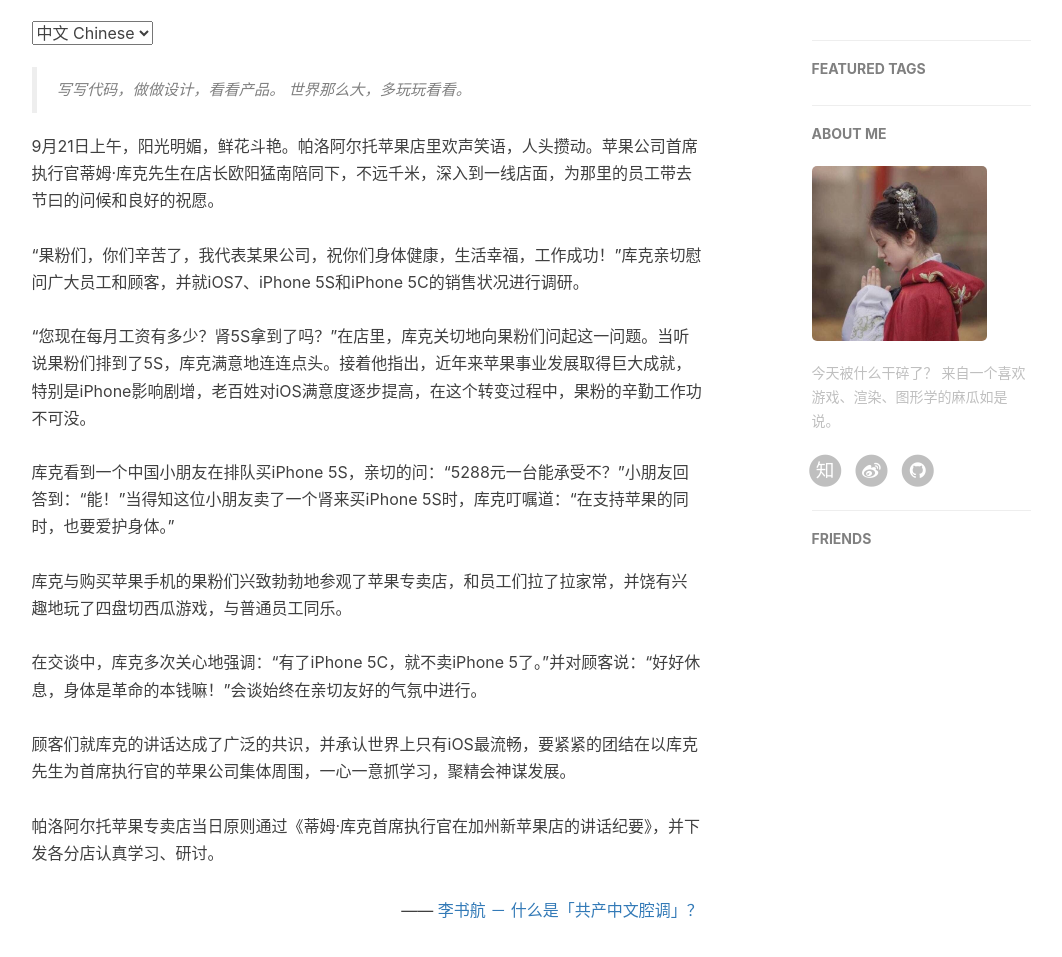
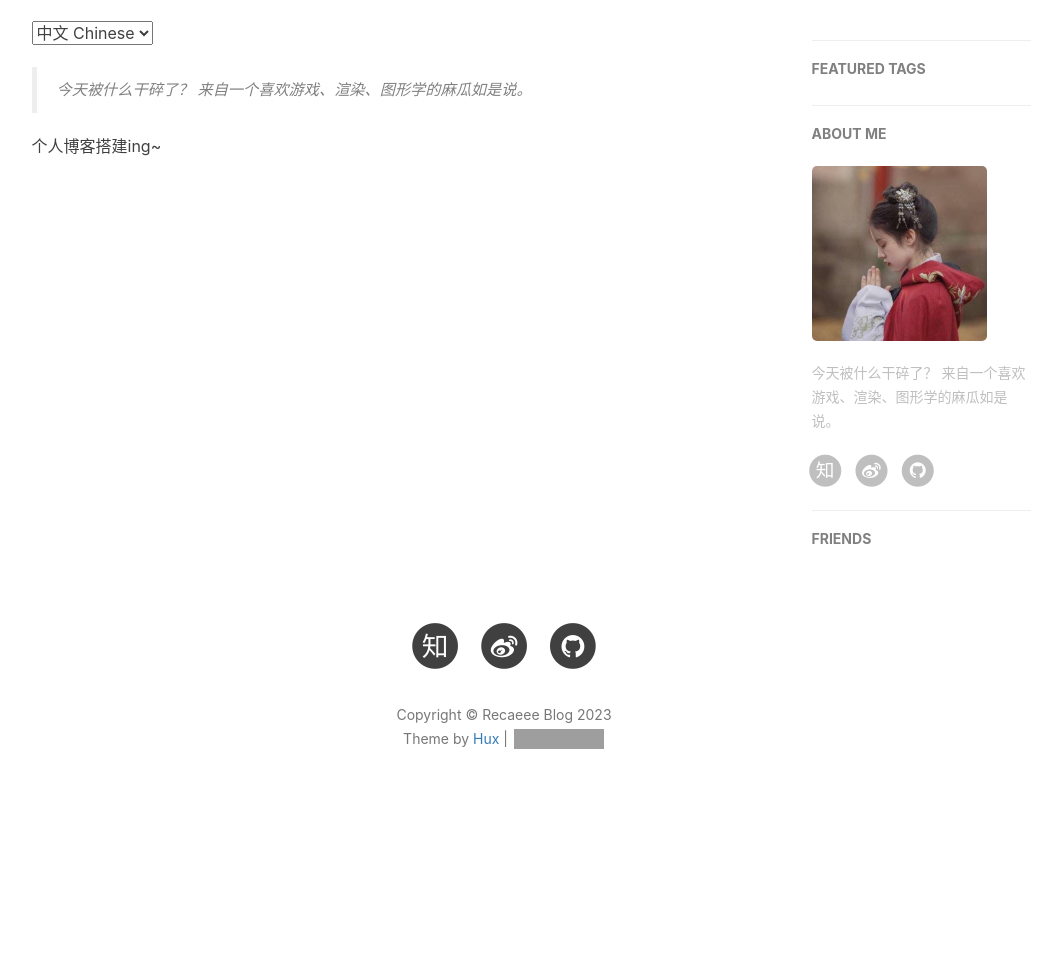
Before and after one commit to recaeee/recaeee.github.io, a Jekyll site: the page built from about.html, in a window 1280 px wide and 1400 px high. Shown: the part 418-1375 px from the top of the window, without its empty margins (136-1198 px from the left). Built offline with Jekyll 4.4.1, drawn with Linux system fonts in a browser that asks for light colours; nearby versions of some CDN libraries; comment, search, counter and statistics services are not loaded; grey boxes are pictures that could not be loaded.

Commit message:
Update blog

```diff
--- a/about.html
+++ b/about.html
@@ -8,26 +8,20 @@
 <!-- Language Selector -->
 <select onchange= "onLanChange(this.options[this.options.selectedIndex].value)">
     <option value="0" selected> 中文 Chinese </option>
-    <option value="1"> 英语 English </option>
+    <!-- <option value="1"> 英语 English </option> -->
 </select>
 
 <!-- Chinese Version -->
 <div class="zh post-container">
     <blockquote>
-        写写代码，做做设计，看看产品。
-        世界那么大，多玩玩看看。
+        今天被什么干碎了？ 来自一个喜欢游戏、渲染、图形学的麻瓜如是说。
     </blockquote>
-    9月21日上午，阳光明媚，鲜花斗艳。帕洛阿尔托苹果店里欢声笑语，人头攒动。苹果公司首席执行官蒂姆·库克先生在店长欧阳猛南陪同下，不远千米，深入到一线店面，为那里的员工带去节曰的问候和良好的祝愿。<br><br>“果粉们，你们辛苦了，我代表某果公司，祝你们身体健康，生活幸福，工作成功！”库克亲切慰问广大员工和顾客，并就iOS7、iPhone 5S和iPhone 5C的销售状况进行调研。 <br><br>“您现在每月工资有多少？肾5S拿到了吗？”在店里，库克关切地向果粉们问起这一问题。当听说果粉们排到了5S，库克满意地连连点头。接着他指出，近年来苹果事业发展取得巨大成就，特别是iPhone影响剧增，老百姓对iOS满意度逐步提高，在这个转变过程中，果粉的辛勤工作功不可没。<br><br>库克看到一个中国小朋友在排队买iPhone 5S，亲切的问：“5288元一台能承受不？”小朋友回答到：“能！”当得知这位小朋友卖了一个肾来买iPhone 5S时，库克叮嘱道：“在支持苹果的同时，也要爱护身体。”<br><br>库克与购买苹果手机的果粉们兴致勃勃地参观了苹果专卖店，和员工们拉了拉家常，并饶有兴趣地玩了四盘切西瓜游戏，与普通员工同乐。<br><br>在交谈中，库克多次关心地强调：“有了iPhone 5C，就不卖iPhone 5了。”并对顾客说：“好好休息，身体是革命的本钱嘛！”会谈始终在亲切友好的气氛中进行。<br><br>顾客们就库克的讲话达成了广泛的共识，并承认世界上只有iOS最流畅，要紧紧的团结在以库克先生为首席执行官的苹果公司集体周围，一心一意抓学习，聚精会神谋发展。<br>
-    <br>帕洛阿尔托苹果专卖店当日原则通过《蒂姆·库克首席执行官在加州新苹果店的讲话纪要》，并下发各分店认真学习、研讨。
-
-    <p style="text-align:right;">
-        —— <a href="http://www.zhihu.com/question/19687065">李书航 － 什么是「共产中文腔调」？ </a>
-    </p>
+    个人博客搭建ing~
 
 </div>
 
 <!-- English Version -->
-<div class="en post-container">
+<!-- <div class="en post-container">
     <blockquote>
         Designer or Engineer, things in between.
     </blockquote>
@@ -44,7 +38,7 @@
     -- Steve Jobs
     </p>
 
-</div>
+</div> -->
 
 <!-- Handle Language Change -->
 <script type="text/javascript">
```
